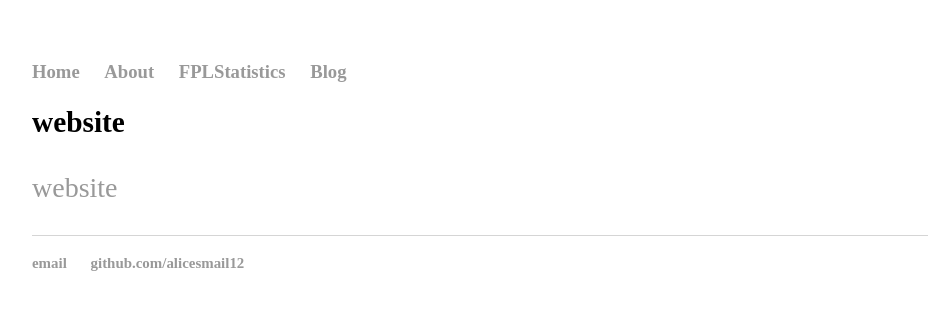
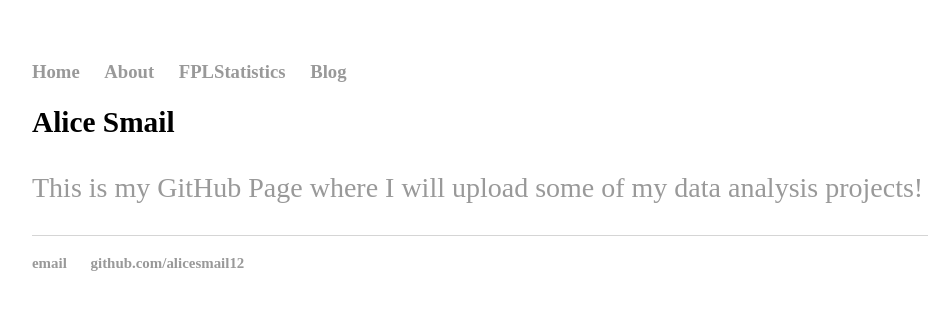
Before and after one commit to alicesmail12/alicesmail12.github.io, a Jekyll site: the page built from index.html, in a window 1280 px wide. Shown: the top 310 px of the page, without its empty margins (160-1111 px from the left). Built offline with Jekyll 4.4.1, drawn with Linux system fonts in a browser that asks for light colours; some web fonts are replaced.

Commit message:
Update index.html

```diff
--- a/index.html
+++ b/index.html
@@ -1,8 +1,7 @@
 ---
 layout: default
-title: alicesmail12 GitHub
 ---
 <div class="blurb">
-	<h1>website</h1>
-	<p><a href="/about">website</a></p>
+	<h1>Alice Smail</h1>
+	<p><a href="/about">This is my GitHub Page where I will upload some of my data analysis projects!</a></p>
 </div><!-- /.blurb -->
```
